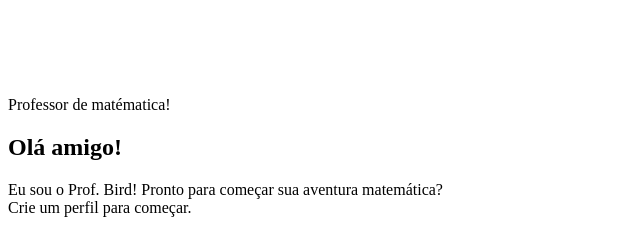
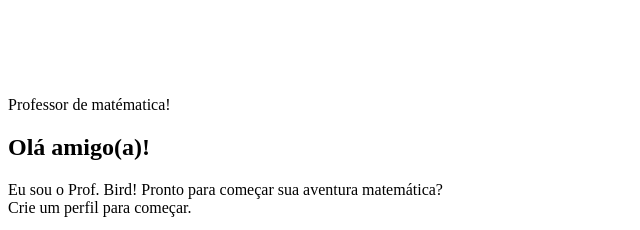
Before and after one commit to slabcouski/numero-em-acao, a website with bundled scripts: page pages/cadastro/index.html in a window 1280 px wide. Shown: the part 1521-1751 px from the top of the page, 0-640 px from the left. Built offline with nearby package versions, Linux system fonts and the light colour scheme; a script that the page names is missing.

Commit message:
08/01/2026 11:56

```diff
--- a/pages/cadastro/index.html
+++ b/pages/cadastro/index.html
@@ -106,7 +106,7 @@
                         </div>
                         <div
                             class="bg-white/80 p-6 rounded-3xl shadow-sm border-2 border-dashed border-fun-blue/30 backdrop-blur-sm max-w-sm">
-                            <h2 class="text-4xl font-black text-fun-blue mb-3 font-hand tracking-wide">Olá amigo!
+                            <h2 class="text-4xl font-black text-fun-blue mb-3 font-hand tracking-wide">Olá amigo(a)!
                             </h2>
                             <p class="text-xl text-slate-600 font-medium leading-relaxed font-hand">
                                 Eu sou o <span class="text-fun-orange font-bold">Prof. Bird</span>! Pronto para começar
```
